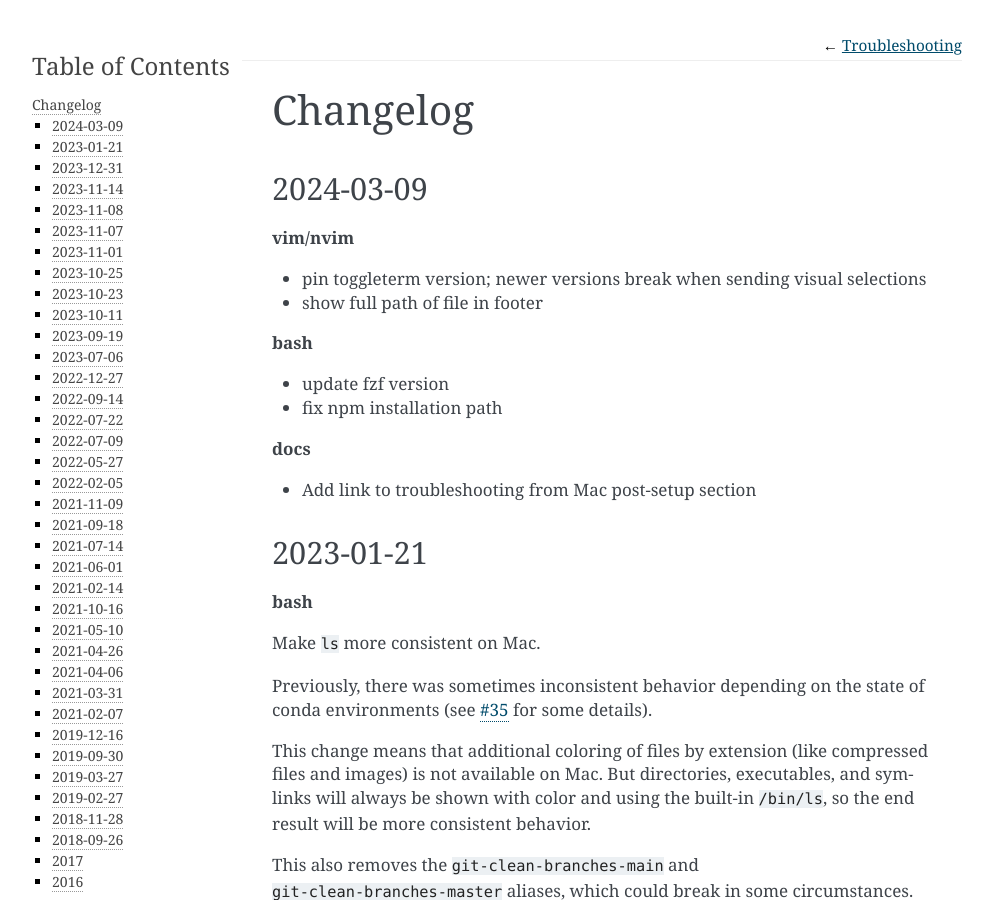
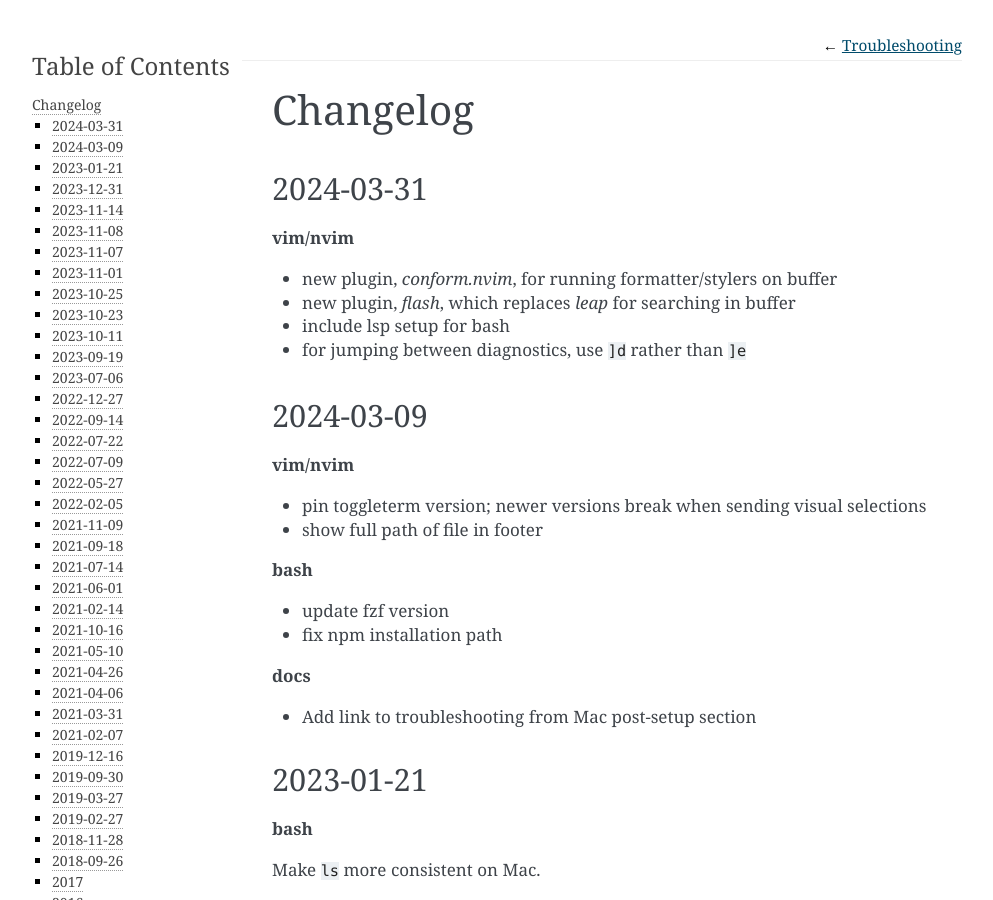
Before and after one commit to daler/dotfiles, a Sphinx documentation site: the page built from docs/changelog.rst, in a window 1280 px wide and 900 px high. Shown: the whole window, without its empty margins (148-1141 px from the left). Built offline with Sphinx 7.4.7, drawn with Linux system fonts in a browser that asks for light colours.

Commit message:
update changelog

```diff
--- a/docs/changelog.rst
+++ b/docs/changelog.rst
@@ -1,5 +1,15 @@
 Changelog
 =========
+
+2024-03-31
+----------
+
+**vim/nvim**
+
+- new plugin, *conform.nvim*, for running formatter/stylers on buffer
+- new plugin, *flash*, which replaces *leap* for searching in buffer
+- include lsp setup for bash
+- for jumping between diagnostics, use ``]d`` rather than ``]e``
 
 2024-03-09
 ----------
```
